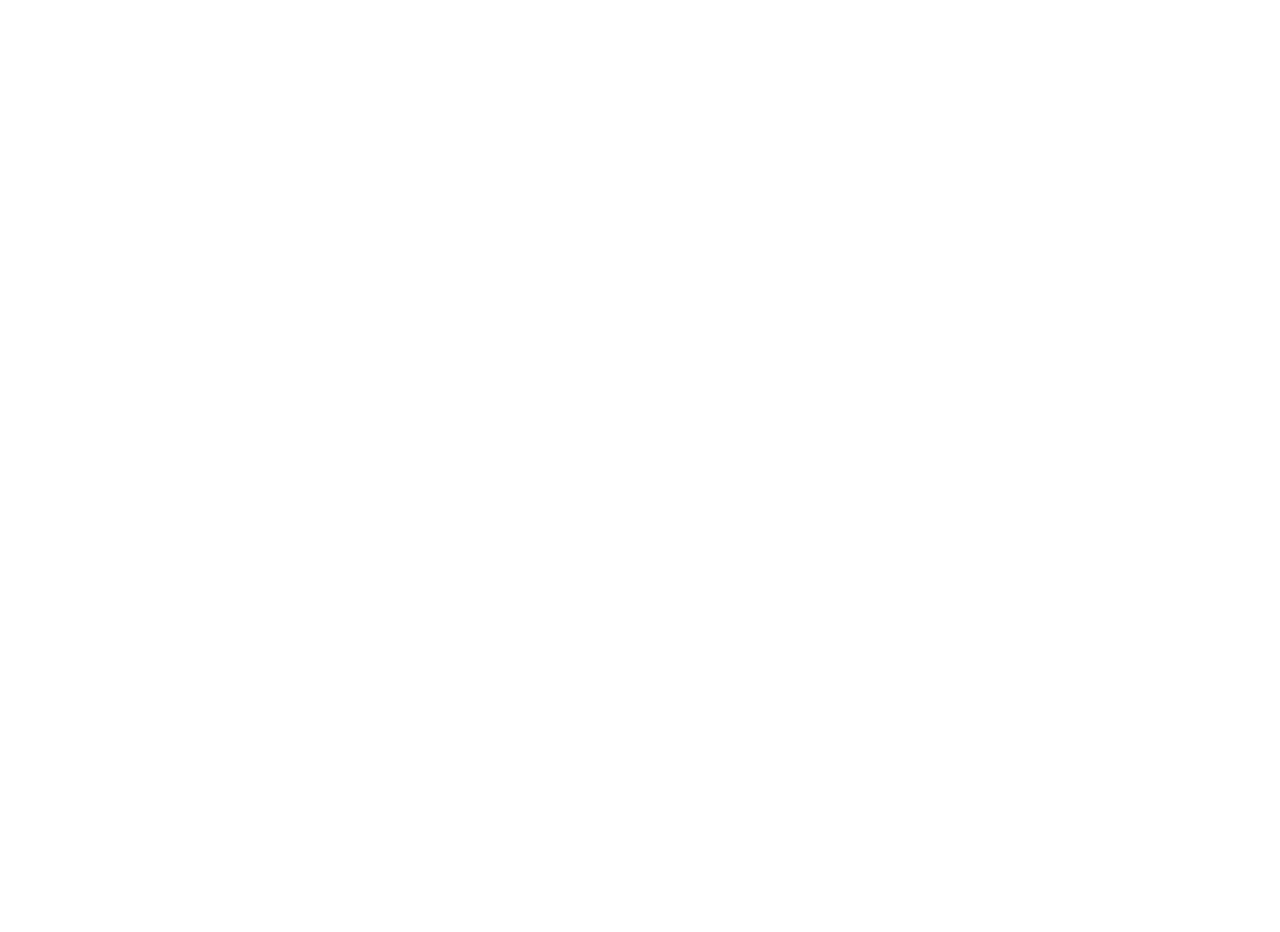
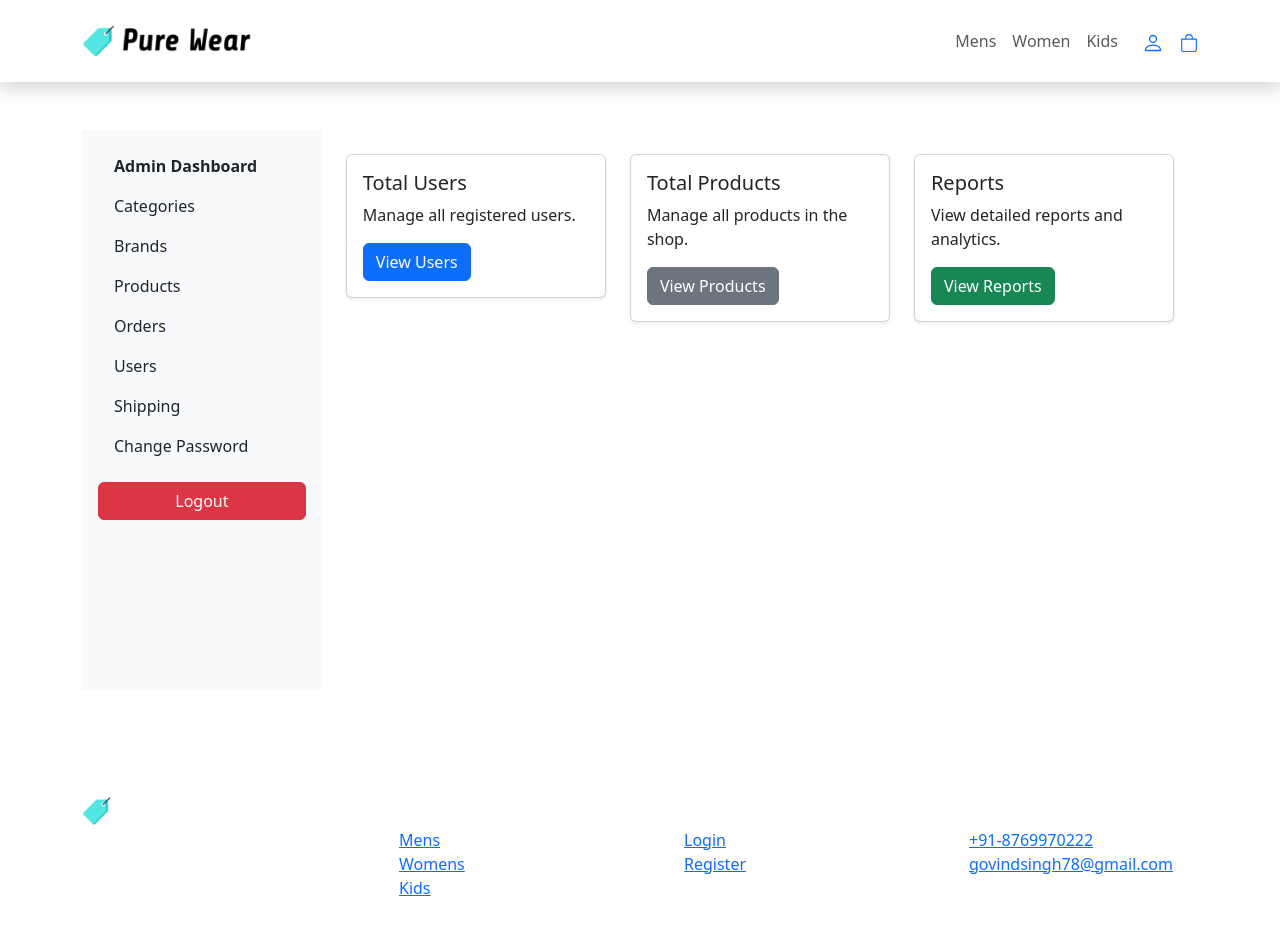
Before and after one commit to govindsingh78/elite-shop-production, a React (Vite) app in the folder e-shop-frontend/: page /admin/dashboard in a window 1280 px wide. Before the commit this address had no page. Shown: the top 932 px of the page. Before the commit the page ends 800 px from the top, so only its background shows below. Built offline with nearby package versions, Linux system fonts and the light colour scheme; sample sign-in values are in the browser's storage; the HTML template or start-up script is replaced by a standard one.

Commit message:
Adding changes for Login and Logout Functionality using React & Laravel

```diff
--- a/e-shop-frontend/src/App.jsx
+++ b/e-shop-frontend/src/App.jsx
@@ -1,30 +1,40 @@
-import { useState } from 'react'
-import { BrowserRouter, Route, Router, Routes } from 'react-router-dom'
-import Home from './components/common/Home'
-import Shop from './components/common/Shop'
-import Product from './components/common/Product'
-import Cart from './components/common/Cart'
-import Checkout from './components/common/Checkout'
-import Login from './components/admin/Login'
-
-
+import React from 'react';
+import { BrowserRouter, Route, Routes } from 'react-router-dom';
+import { AdminAuthProvider } from './components/context/AdminAuth';
+import Home from './components/common/Home';
+import Shop from './components/common/Shop';
+import Product from './components/common/Product';
+import Cart from './components/common/Cart';
+import Checkout from './components/common/Checkout';
+import Login from './components/admin/Login';
+import Dashboard from './components/admin/Dashboard';
+import AdminRequireAuth from './components/admin/AdminRequireAuth';
+import { ToastContainer } from 'react-toastify';
 
 function App() {
-
   return (
-    <>
-    <BrowserRouter>
-      <Routes>
-        <Route path='/' element={<Home />} />
-        <Route path='/shop' element={<Shop/>} />
-        <Route path='/product' element={<Product/>} />
-        <Route path='/cart' element={<Cart/>} />
-        <Route path='/checkout' element={<Checkout/>} />
-        <Route path='/admin/login' element={<Login/>} />
-      </Routes>
-    </BrowserRouter>
-    </>
-  )
+    <AdminAuthProvider>
+      <BrowserRouter>
+        <Routes>
+          <Route path='/' element={<Home />} />
+          <Route path='/shop' element={<Shop />} />
+          <Route path='/product' element={<Product />} />
+          <Route path='/cart' element={<Cart />} />
+          <Route path='/checkout' element={<Checkout />} />
+          <Route path='/admin/login' element={<Login />} />
+          <Route
+            path='/admin/dashboard'
+            element={
+              <AdminRequireAuth>
+                <Dashboard />
+              </AdminRequireAuth>
+            }
+          />
+        </Routes>
+      </BrowserRouter>
+      <ToastContainer />
+    </AdminAuthProvider>
+  );
 }
 
-export default App
+export default App;
--- /dev/null
+++ b/e-shop-frontend/src/components/admin/AdminRequireAuth.jsx
@@ -0,0 +1,15 @@
+import { useContext } from "react";
+import { AdminAuthContext } from "../context/AdminAuth";
+import { Navigate } from "react-router-dom";
+
+export const AdminRequireAuth = ({ children }) => {
+    const { user } = useContext(AdminAuthContext);
+
+    if (!user) {
+        return <Navigate to={"/admin/login"} />;
+    }
+
+    return children;
+};
+
+export default AdminRequireAuth;
--- /dev/null
+++ b/e-shop-frontend/src/components/admin/Dashboard.jsx
@@ -0,0 +1,67 @@
+import React  from "react";
+import { useNavigate } from "react-router-dom";
+import Layout from "../common/Layout";
+import Sidebar from "../common/Sidebar";
+
+const Dashboard = () => {
+  return (
+    <Layout>
+    <div className="container py-5">
+    <div className="row">
+    <div className="col-md-12">
+    <div className="d-flex justify-content-between">
+      {/* Left Navigation Bar */}
+      <Sidebar />
+
+      {/* Right Content Area */}
+      <div className="container-fluid p-4 pb-2">
+               <div className="row">
+          {/* Card 1 */}
+          <div className="col-md-4">
+            <div className="card shadow-sm">
+              <div className="card-body">
+                <h5 className="card-title">Total Users</h5>
+                <p className="card-text">Manage all registered users.</p>
+                <a href="/manage-users" className="btn btn-primary">
+                  View Users
+                </a>
+              </div>
+            </div>
+          </div>
+
+          {/* Card 2 */}
+          <div className="col-md-4">
+            <div className="card shadow-sm">
+              <div className="card-body">
+                <h5 className="card-title">Total Products</h5>
+                <p className="card-text">Manage all products in the shop.</p>
+                <a href="/manage-products" className="btn btn-secondary">
+                  View Products
+                </a>
+              </div>
+            </div>
+          </div>
+
+          {/* Card 3 */}
+          <div className="col-md-4">
+            <div className="card shadow-sm">
+              <div className="card-body">
+                <h5 className="card-title">Reports</h5>
+                <p className="card-text">View detailed reports and analytics.</p>
+                <a href="/view-reports" className="btn btn-success">
+                  View Reports
+                </a>
+              </div>
+            </div>
+          </div>
+        </div>
+      </div>
+    </div>
+    </div>
+    </div>
+    </div>
+    </Layout>
+  );
+};
+
+export default Dashboard;
--- a/e-shop-frontend/src/components/admin/Login.jsx
+++ b/e-shop-frontend/src/components/admin/Login.jsx
@@ -2,10 +2,18 @@ import React from 'react'
 import Layout from '../common/Layout'
 import { useForm } from "react-hook-form";
 import { apiUrl } from '../common/http';
+import { toast } from 'react-toastify';
+import 'react-toastify/dist/ReactToastify.css';
+import { useNavigate } from 'react-router-dom';
+import { useContext } from 'react';
+import { AdminAuthContext } from '../context/AdminAuth';
+
 
 const Login = () => {
 
   const { register, handleSubmit, watch, formState: { errors } } = useForm();
+  const navigate = useNavigate();
+  const {login} = useContext(AdminAuthContext);
   const onSubmit = async (data) => {
 
     const res =  await fetch(`http://127.0.0.1:8000/api/admin/login`, {
@@ -15,7 +23,15 @@ const Login = () => {
       },
       body: JSON.stringify(data)
     }).then(res => res.json()).then(result => {
-      console.log(result)
+      // console.log(result)
+      if(result.status === 200){
+        localStorage.setItem('admin', JSON.stringify(result))
+        login(result)
+        navigate('/admin/dashboard');
+      } else {
+        toast.error(result.message)
+      }
+
     });
 
     }
--- /dev/null
+++ b/e-shop-frontend/src/components/common/Sidebar.jsx
@@ -0,0 +1,68 @@
+import React from 'react'
+import {AdminAuthContext} from '../context/AdminAuth';
+import {useContext} from 'react';
+import { useNavigate } from 'react-router-dom';
+
+const Sidebar = () => {
+  const { logout } = useContext(AdminAuthContext);
+  const navigate = useNavigate();
+  const handleLogout = () => {
+    logout();
+    navigate("/admin/login");
+  };
+
+  return (
+    <nav className="bg-light text-white p-3" style={{ width: "300px", height: "70vh" }}>
+
+    <ul className="nav flex-column">
+        <li className="nav-item">
+          <a href="/admin/dashboard" className="nav-link text-dark">
+            <strong>Admin Dashboard</strong>
+          </a>
+        </li>
+        <li className="nav-item">
+          <a href="/admin/manage-categories" className="nav-link text-dark">
+            Categories
+          </a>
+        </li>
+        <li className="nav-item">
+          <a href="/admin/manage-brands" className="nav-link text-dark">
+            Brands
+          </a>
+        </li>
+        <li className="nav-item">
+          <a href="/admin/manage-products" className="nav-link text-dark">
+            Products
+          </a>
+        </li>
+        <li className="nav-item">
+          <a href="/admin/manage-orders" className="nav-link text-dark">
+            Orders
+          </a>
+        </li>
+        <li className="nav-item">
+          <a href="/admin/manage-users" className="nav-link text-dark">
+            Users
+          </a>
+        </li>
+        <li className="nav-item">
+          <a href="/admin/manage-shipping" className="nav-link text-dark">
+            Shipping
+          </a>
+        </li>
+        <li className="nav-item">
+          <a href="/admin/change-password" className="nav-link text-dark">
+            Change Password
+          </a>
+        </li>
+        <li className="nav-item">
+          <button onClick={handleLogout} className="btn btn-danger mt-3 w-100">
+            Logout
+          </button>
+        </li>
+      </ul>
+    </nav>
+  )
+}
+
+export default Sidebar
--- /dev/null
+++ b/e-shop-frontend/src/components/context/AdminAuth.jsx
@@ -0,0 +1,22 @@
+import { createContext, useState } from "react";
+
+export const AdminAuthContext = createContext();
+
+export const AdminAuthProvider = ({ children }) => {
+    const admin = localStorage.getItem('admin');
+    const [user, setUser] = useState(admin);
+    const login = (user) => {
+        setUser(user);
+    };
+
+    const logout = () => {
+        localStorage.removeItem('admin');
+        setUser(null);
+    };
+
+    return (
+        <AdminAuthContext.Provider value={{ user, login, logout }}>
+            {children}
+        </AdminAuthContext.Provider>
+    );
+};
```
Also changed, not shown: e-shop-frontend/src/assets/css/style.scss (+21 -0 lines), 1 other file (tests, documents, lock files or other folders).
